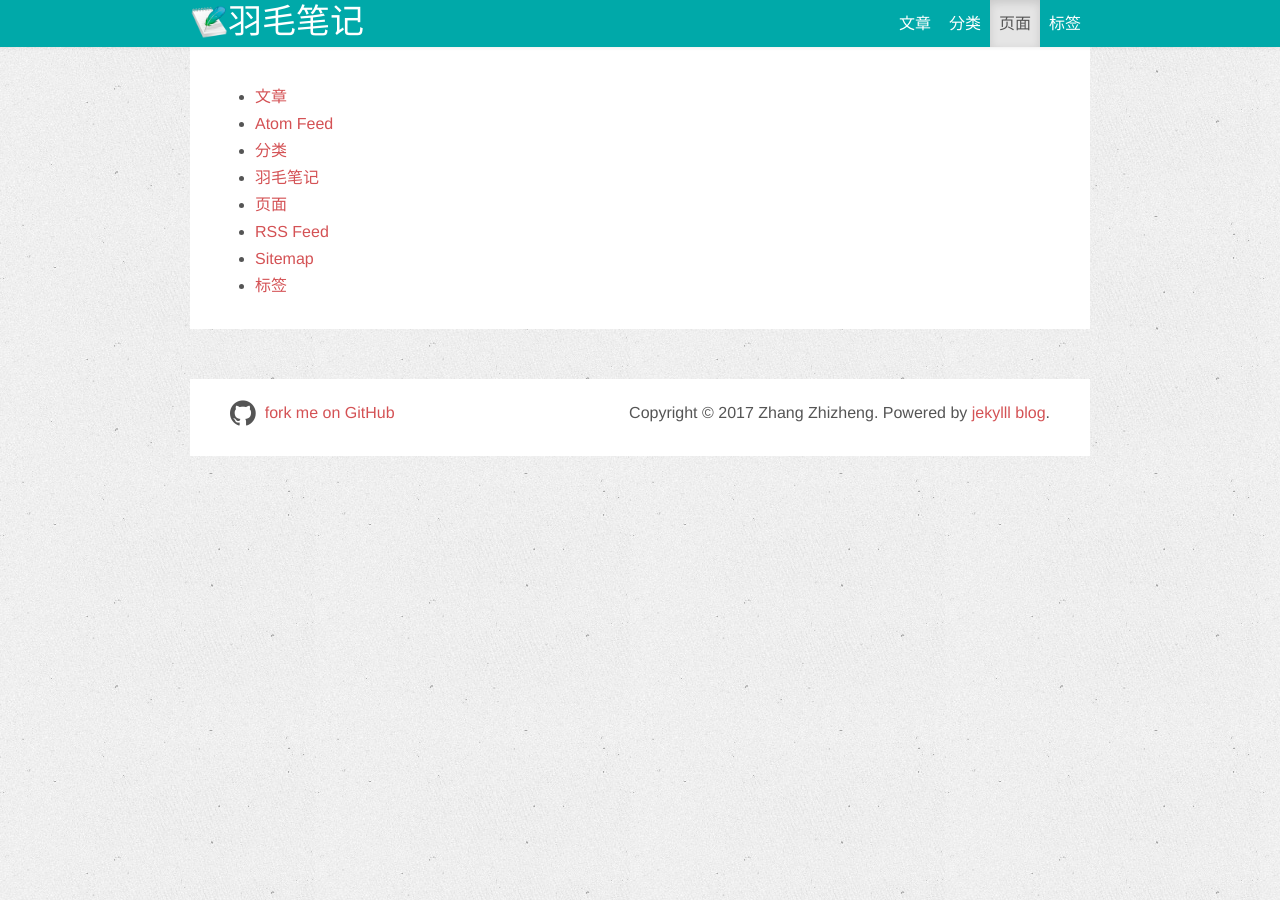
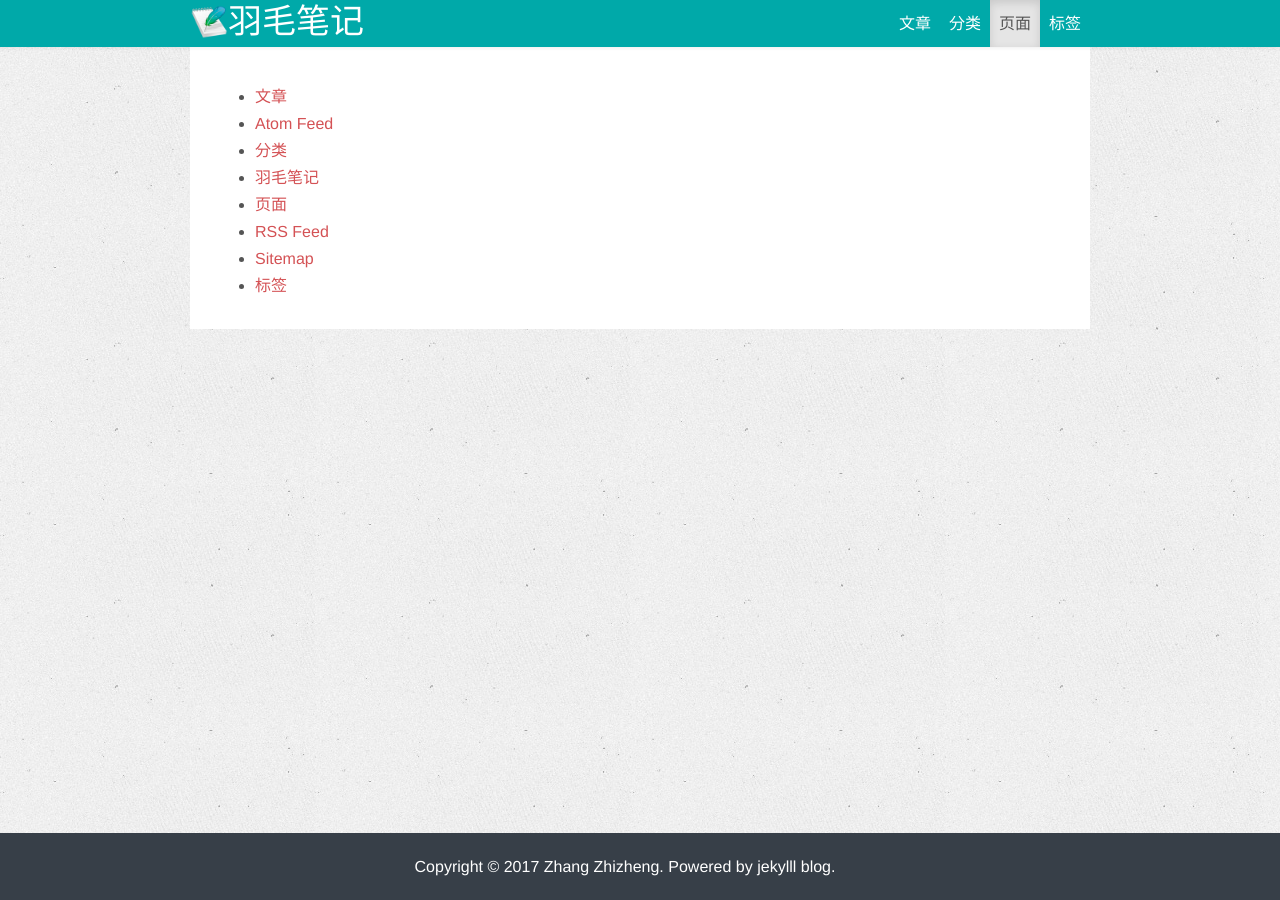
Before and after one commit to zhizheng/zhizheng.github.io, a Jekyll site: the page built from pages.html, in a window 1280 px wide and 900 px high, scrolled down 167 px. Built offline with Jekyll 4.4.1, drawn with Linux system fonts in a browser that asks for light colours.

Commit message:
Update footer

```diff
--- a/_includes/themes/twitter/default.html
+++ b/_includes/themes/twitter/default.html
@@ -50,20 +50,21 @@
     </div>
 
     <div class="container-narrow">
-
       <div class="content">
         {{ content }}
       </div>
-
-      <footer class="card clearfix">
-        <span style="font-size:30px;" class="fa fa-github pull-left"></span><a href="https://github.com/zhizheng/zhizheng.github.io" target="_blank" rel="nofollow noopener noreferrer">fork me on GitHub</a>
-        <p class="pull-right">Copyright &copy; {{ 'now' | date: "%Y" }} {{ site.author.name }}. Powered by <a href="https://github.com/enml/blog/tree/jekyll-blog" target="_blank" rel="nofollow noopener noreferrer">jekylll blog</a>.
-        </p>
-      </footer>
-
     </div>
 
-	<a class="to-top">Top</a>
+	<div class="footer">
+		<div class="container">
+			<div class="row">
+				<p class="copyright text-center">Copyright &copy; {{ 'now' | date: "%Y" }} {{ site.author.name }}. Powered by <a href="https://github.com/enml/blog/tree/jekyll-blog" target="_blank" rel="nofollow noopener noreferrer">jekylll blog</a>.
+				</p>
+			</div>
+		</div>
+	</div>
+
+	<a class="to-top"><i class="fa fa-angle-up"></i></a>
 
     {% include JB/analytics %}
 
--- a/assets/themes/twitter/css/style.css
+++ b/assets/themes/twitter/css/style.css
@@ -1,10 +1,20 @@
-html, body{ height: 100%; }
-body{ background: url("img/body_bg.png") repeat;}
-
+html, body{
+	height: 100%;
+	margin: 0;
+	padding: 0;
+}
+body{
+	background: url("img/body_bg.png") repeat;
+}
 h1{
     font-family: Arial,"楷体";
 }
-a:hover {text-decoration: none;}
+a:hover {
+	text-decoration: none;
+}
+.text-center {
+    text-align: center;
+}
 
 .fa.fa-arrow-circle-right{
     margin-right: 15px;
@@ -12,12 +22,13 @@ a:hover {text-decoration: none;}
 
 /*navbar bgcolor -- float*/
 .navbar {
+	margin-bottom: 0;
 	/*position: relative;*/
 }
 
 .navbar .navbar-inner{
   background-color: #00a9a9;
-  }
+}
 
 .navbar .brand {
 	padding: 5px 0 3px;
@@ -37,23 +48,25 @@ a:hover {text-decoration: none;}
 /*page container -- card style -- */
 .nav-narrow{
   margin: 0 auto;
-  max-width: 900px;}
+  max-width: 900px;
+}
 
 .container-narrow {
     margin: 50px auto 0;
+	min-height: 100%;
 }
 
 .card {
   max-width: 900px;
   background:#fff;
-  }
+ }
 
 .container-narrow > hr {
-  margin: 30px 0; }
+  margin: 30px 0;
+}
 
 .read_more {
   padding: 10px 0 20px;
-
   background-color: #fff;
 }
 
@@ -161,14 +174,44 @@ a:hover {text-decoration: none;}
 	margin-right: 10px;
 }
 
+/* footer */
+.footer {
+	position: relative;
+	margin-top: 50px;
+	bottom: 0;
+	margin-bottom: 0;
+	padding: 20px 0;
+	width: 100%;
+	color: #fff;
+	background-color: #373f48;
+	clear: both;
+}
+
+.copyright {
+    font-size: 1em;
+	margin: 0;
+}
+
+.copyright a {
+    color: #fff;
+}
+
+.copyright a:hover {
+    color: #00a9a9;
+}
+
 /* to-top */
 .to-top {
 	display: none;
-	padding: 0 20px;
-	color: #fff;
-	background-color: #00a9a9;
+	background-color: #777;
+	color: #eee;
+	font-size: 40px;
+	line-height: 1;
+	text-align: center;
+	text-decoration: none;
+	overflow: hidden;
+	width: 46px;
+	height: 46px;
+	border: none;
+	opacity: .8;
 }
-
-a.to-top:hover {
-	color: #fff;
-}
```
Also changed, not shown: archive.html (line endings or trailing spaces), pages.html (line endings or trailing spaces).
